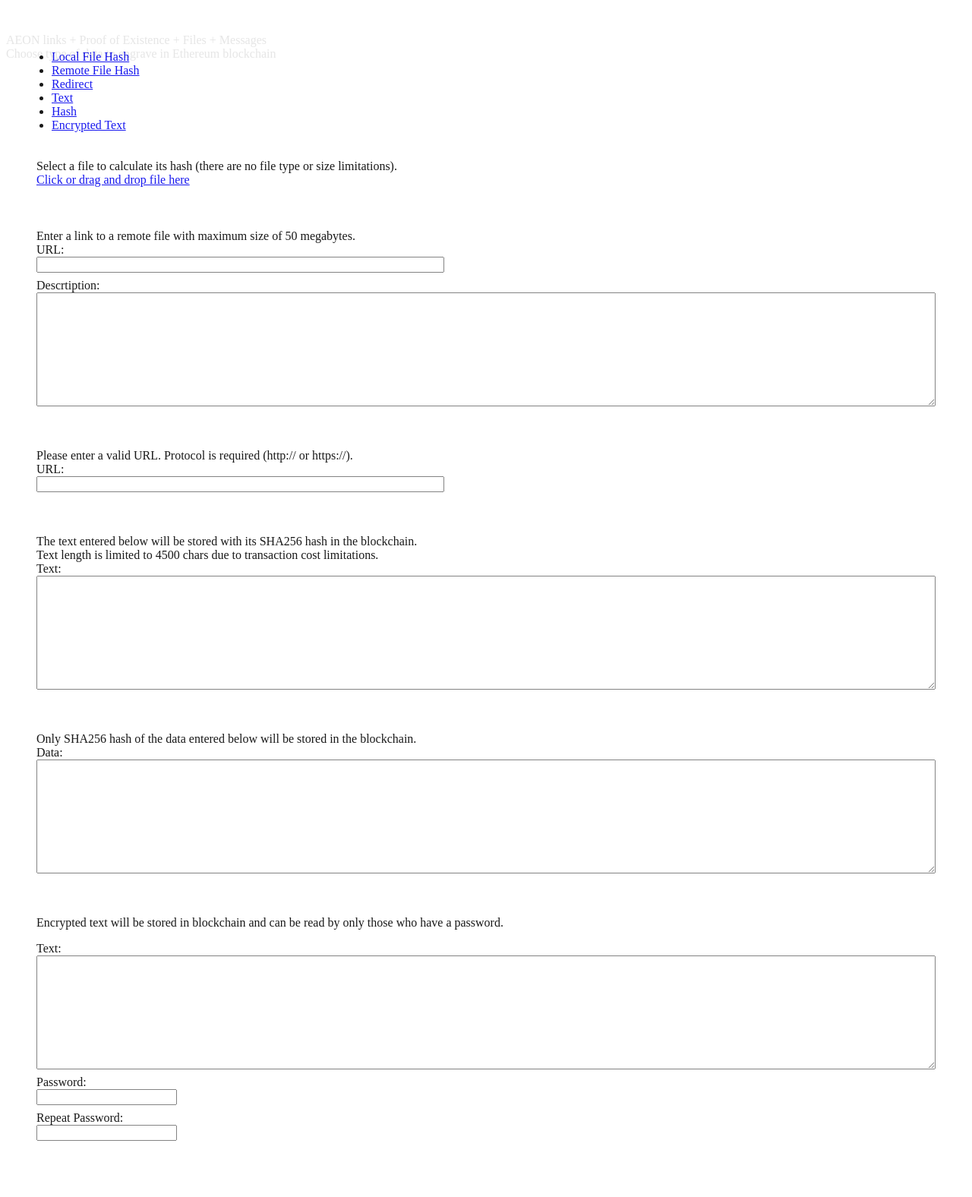
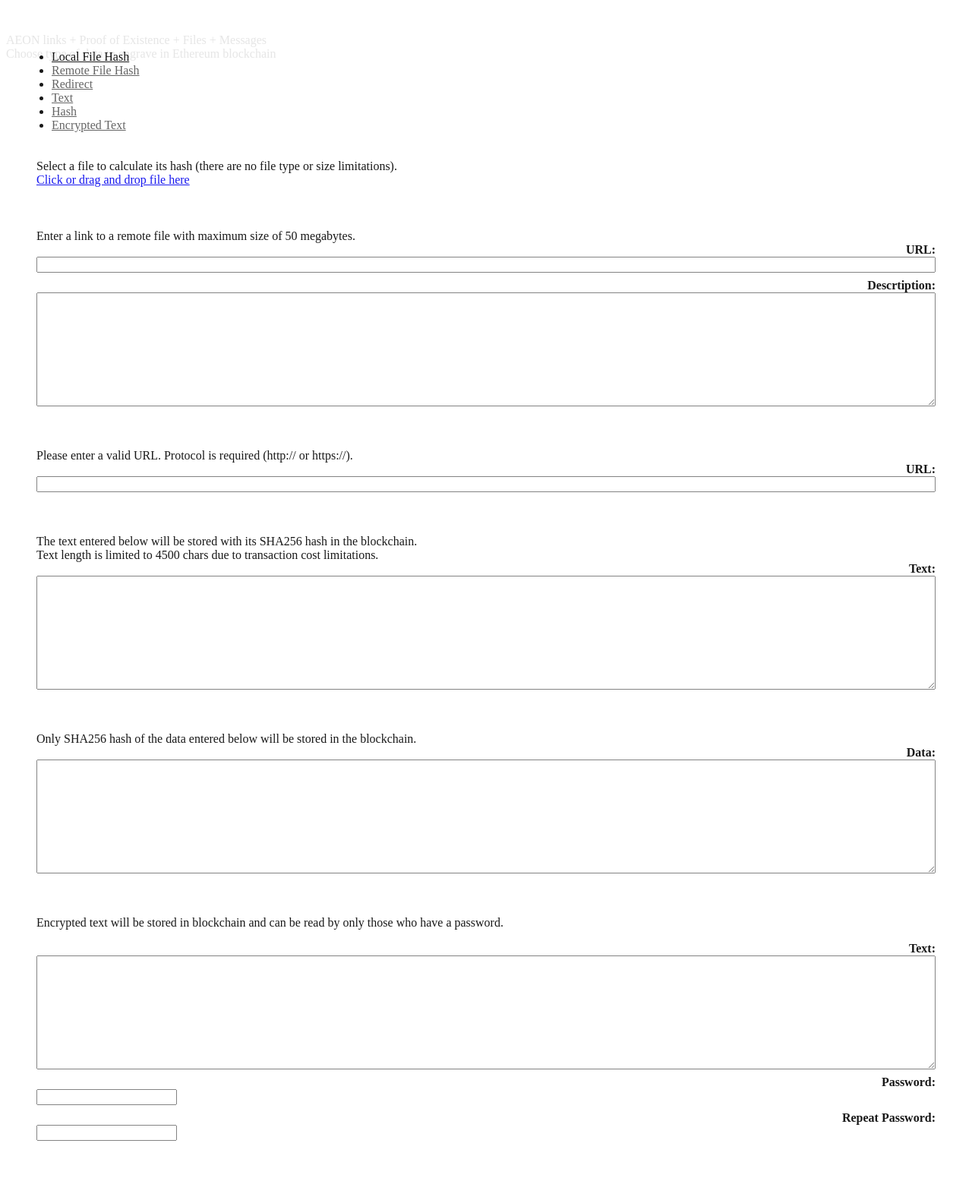
Before and after one commit to amilabs/Chainy, a PHP site: page /app/templates/index/add.tpl.php in a window 1280 px wide. Shown: the whole page at 76% size. Run offline with PHP 8.4, Linux system fonts and the light colour scheme.

Commit message:
Low resolutions support for add form

```diff
--- a/app/templates/add.tpl.php
+++ b/app/templates/add.tpl.php
@@ -23,6 +23,7 @@
 	<link rel="stylesheet" href="css/tilda-grid-3.0.css" type="text/css" media="all" />
 	<link rel="stylesheet" href="css/tilda-blocks-2.6.css" type="text/css" media="all" />
         <link rel="stylesheet" href="css/bootstrap.min.css" type="text/css" media="all" />
+        <link rel="stylesheet" href="css/plugins.css">
 	<script src="js/jquery/jquery-1.11.1.min.js"></script>
 	<script src="js/bootstrap/bootstrap.min.js"></script>
 	<script src="js/tilda/tilda-scripts-2.6.js"></script>
--- a/app/templates/index/add.tpl.php
+++ b/app/templates/index/add.tpl.php
@@ -52,33 +52,33 @@
                     <form class="add-chainy" action="" method="POST">
                         <input type="hidden" name="addType" value="Local file hash">
                         <div class="row">
-                            <div id="verifier" class="col-xs-4">
+                            <div id="verifier" class="col-xs-12 col-sm-4">
                                 <a href="javascript:void(0)" class="store-item">
                                     <div class="store-item-icon"><input type="file" id="select-file" style="display: none;">
                                         <i class="fa fa-cloud-upload themed-color"></i>
-                                            <div style="font-size:16px;">Click or drag and drop file here</div>
+                                        <div style="font-size:16px;">Click or drag and drop file here</div>
                                     </div>
                                 </a>
                                 <div class="form-errors text-danger"></div>
                             </div>
-                            <div class="col-xs-8" style="display:none;" id="local-fileinfo">
+                            <div class="col-xs-12 col-sm-8" style="display:none;" id="local-fileinfo">
                                 <div class="row">
-                                    <div class="col-xs-2 text-right">Filename:</div>
-                                    <div class="col-xs-10 text-left">
+                                    <div class="col-xs-12 col-sm-4 col-md-2 col-header">Filename:</div>
+                                    <div class="col-xs-12 col-sm-8 col-md-10 text-left">
                                         <span id="local-filename"></span>
                                         <input type="hidden" name="filename">
                                     </div>
                                 </div>
                                 <div class="row">
-                                    <div class="col-xs-2 text-right">Filesize:</div>
-                                    <div class="col-xs-10 text-left">
-                                        <span id="local-filesize"></span>
+                                    <div class="col-xs-12 col-sm-4 col-md-2 col-header">Filesize:</div>
+                                    <div class="col-xs-12 col-sm-8 col-md-10 text-left">
+                                        <span id="local-filesize"></span> bytes
                                         <input type="hidden" name="filesize">
                                     </div>
                                 </div>
                                 <div class="row">
-                                    <div class="col-xs-2 text-right">Hash:</div>
-                                    <div class="col-xs-10 text-left">
+                                    <div class="col-xs-12 col-sm-4 col-md-2 col-header">Hash:</div>
+                                    <div class="col-xs-12 col-sm-8 col-md-10 text-left" style="max-width: 80vw; overflow: hidden; text-overflow: ellipsis;">
                                         <div class="progress" id="local-hash-progress">
                                           <div class="progress-bar" role="progressbar" aria-valuenow="70" aria-valuemin="0" aria-valuemax="100" style="width:0%"></div>
                                         </div>
@@ -87,10 +87,8 @@
                                     </div>
                                 </div>
                                 <div class="row">
-                                    <div class="col-xs-2 text-right">
-                                        Descrtiption:
-                                    </div>
-                                    <div class="col-xs-10 text-left">
+                                    <div class="col-xs-12 col-sm-4 col-md-2 col-header">Descrtiption:</div>
+                                    <div class="col-xs-12 col-sm-8 col-md-10 text-left">
                                         <textarea name="description" class="check-description"></textarea>
                                         <div class="form-errors text-danger">Description is too big</div>
                                     </div>
@@ -106,19 +104,15 @@
                     <form class="add-chainy" action="" method="POST">
                         <input type="hidden" name="addType" value="File hash">
                         <div class="row">
-                            <div class="col-xs-2 text-right">
-                                URL:
-                            </div>
-                            <div class="col-xs-10 text-left">
-                                <input type="text" name="url" class="trim-on-submit check-url" size="64">
+                            <div class="col-xs-12 col-sm-4 col-md-2 col-header">URL:</div>
+                            <div class="col-xs-12 col-sm-8 col-md-10 text-left">
+                                <input type="text" name="url" class="trim-on-submit check-url">
                                 <div class="form-errors text-danger"></div>
                             </div>
                         </div>
                         <div class="row">
-                            <div class="col-xs-2 text-right">
-                                Descrtiption:
-                            </div>
-                            <div class="col-xs-10 text-left">
+                            <div class="col-xs-12 col-sm-4 col-md-2 col-header">Descrtiption:</div>
+                            <div class="col-xs-12 col-sm-8 col-md-10 text-left">
                                 <textarea name="description" class="check-description"></textarea>
                                 <div class="form-errors text-danger">Description is too big</div>
                             </div>
@@ -132,11 +126,9 @@
                     <form class="add-chainy" action="" method="POST">
                         <input type="hidden" name="addType" value="Redirect">
                         <div class="row">
-                            <div class="col-xs-2 text-right">
-                                URL:
-                            </div>
-                            <div class="col-xs-10 text-left">
-                                <input type="text" name="url" class="trim-on-submit check-url" size="64">
+                            <div class="col-xs-12 col-sm-4 col-md-2 col-header">URL:</div>
+                            <div class="col-xs-12 col-sm-8 col-md-10 text-left">
+                                <input type="text" name="url" class="trim-on-submit check-url">
                                 <div class="form-errors text-danger"></div>
                             </div>
                         </div>
@@ -150,10 +142,8 @@
                     <form class="add-chainy" action="" method="POST">
                         <input type="hidden" name="addType" value="Text">
                         <div class="row">
-                            <div class="col-xs-2 text-right">
-                                Text:
-                            </div>
-                            <div class="col-xs-10 text-left">
+                            <div class="col-xs-12 col-sm-4 col-md-2 col-header">Text:</div>
+                            <div class="col-xs-12 col-sm-8 col-md-10 text-left">
                                 <textarea name="description" class="check-empty check-description"></textarea>
                                 <div class="form-errors text-danger"></div>
                             </div>
@@ -167,10 +157,8 @@
                     <form class="add-chainy" action="" method="POST">
                         <input type="hidden" name="addType" value="Hash">
                         <div class="row">
-                            <div class="col-xs-2 text-right">
-                                Data:
-                            </div>
-                            <div class="col-xs-10 text-left">
+                            <div class="col-xs-12 col-sm-4 col-md-2 col-header">Data:</div>
+                            <div class="col-xs-12 col-sm-8 col-md-10 text-left">
                                 <textarea name="description" class="check-empty check-description"></textarea>
                                 <div class="form-errors text-danger"></div>
                             </div>
@@ -187,28 +175,22 @@
                         <input type="hidden" name="hash">
                     </form>
                     <div class="row">
-                        <div class="col-xs-2 text-right">
-                            Text:
-                        </div>
-                        <div class="col-xs-10 text-left">
+                        <div class="col-xs-12 col-sm-4 col-md-2 col-header">Text:</div>
+                        <div class="col-xs-12 col-sm-8 col-md-10 text-left">
                             <textarea id="enc-text" class="check-empty check-description"></textarea>
                             <div class="form-errors text-danger"></div>
                         </div>
                     </div>
                     <div class="row">
-                        <div class="col-xs-2 text-right">
-                            Password:
-                        </div>
-                        <div class="col-xs-10 text-left">
+                        <div class="col-xs-12 col-sm-4 col-md-2 col-header">Password:</div>
+                        <div class="col-xs-12 col-sm-8 col-md-10 text-left">
                             <input type="password" id="password1">
                             <div class="form-errors text-danger"></div>
                         </div>
                     </div>
                     <div class="row">
-                        <div class="col-xs-2 text-right">
-                            Repeat Password:
-                        </div>
-                        <div class="col-xs-10 text-left">
+                        <div class="col-xs-12 col-sm-4 col-md-2 col-header">Repeat Password:</div>
+                        <div class="col-xs-12 col-sm-8 col-md-10 text-left">
                             <input type="password" id="password2">
                             <div class="form-errors text-danger"></div>
                         </div>
@@ -292,29 +274,10 @@ function submitAdd(){
         if(isDapp()){
             $('.add-chainy:visible').append('<input type="hidden" name="mist" value="1" />');
         }
-
         $('.form-errors').hide();
         $('.add-chainy:visible').submit();
     }
 }
-function clearLocalFileData(){
-    $('#local-hash-progress').hide();
-    $('#local-hash-progress .progress-bar').css('width', '0%');
-    $('#local-hash-progress .progress-bar').attr('aria-valuenow', 0);
-    $('#local-hash-progress .progress-bar').text('');
-    $('#local-fileinfo [name=filename]').val('');
-    $('#local-fileinfo [name=filesize]').val('');
-    $('#local-fileinfo [name=hash]').val('');
-    $('#local-filename').text('');
-    $('#local-filesize').text('');
-    $('#local-fileinfo').hide();
-}
-
-$("a[data-toggle=tab]").click(function(){
-    setTimeout(function(){
-        cover_init("8550993");
-    }, 500);
-});
 </script>
 <?php if(isset($success)): ?>
     <?php if($success): ?>
--- a/web/css/add.css
+++ b/web/css/add.css
@@ -29,3 +29,26 @@
 a.btn {
     color: white !important;
 }
+
+.nav-tabs li a {
+    color: #555 !important;
+}
+
+.nav-tabs li.active a {
+    color: #000 !important;
+}
+
+.col-header {
+    font-weight: bold;
+    text-align: right;
+}
+
+.check-url {
+    width: 100%;
+}
+
+@media screen and (max-width: 767px) {
+    .col-header {
+        text-align: left;
+    }
+}
```
Also changed, not shown: web/css/tilda-blocks-2.6.css (+79 -0 lines), web/js/app.js (+29 -0 lines).
